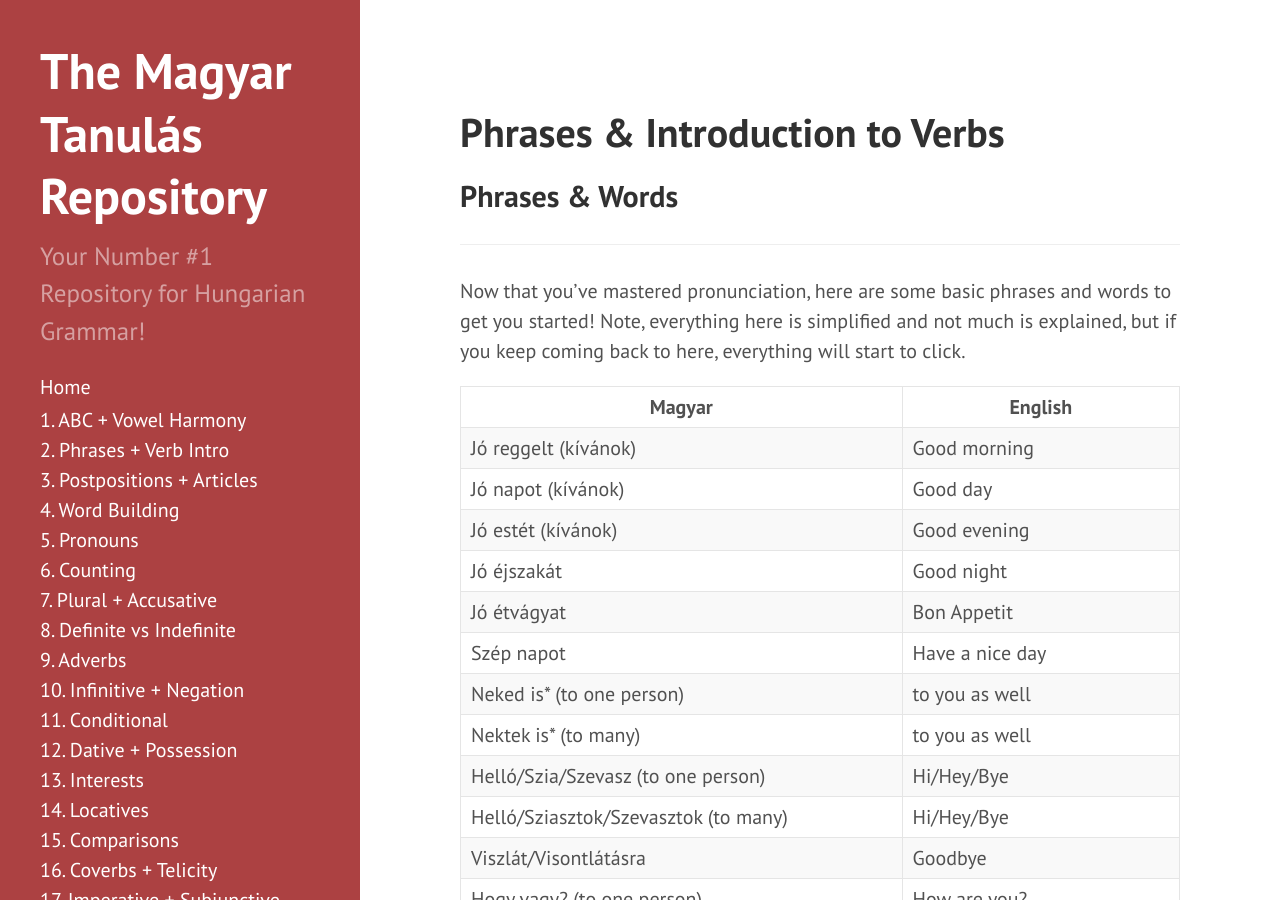
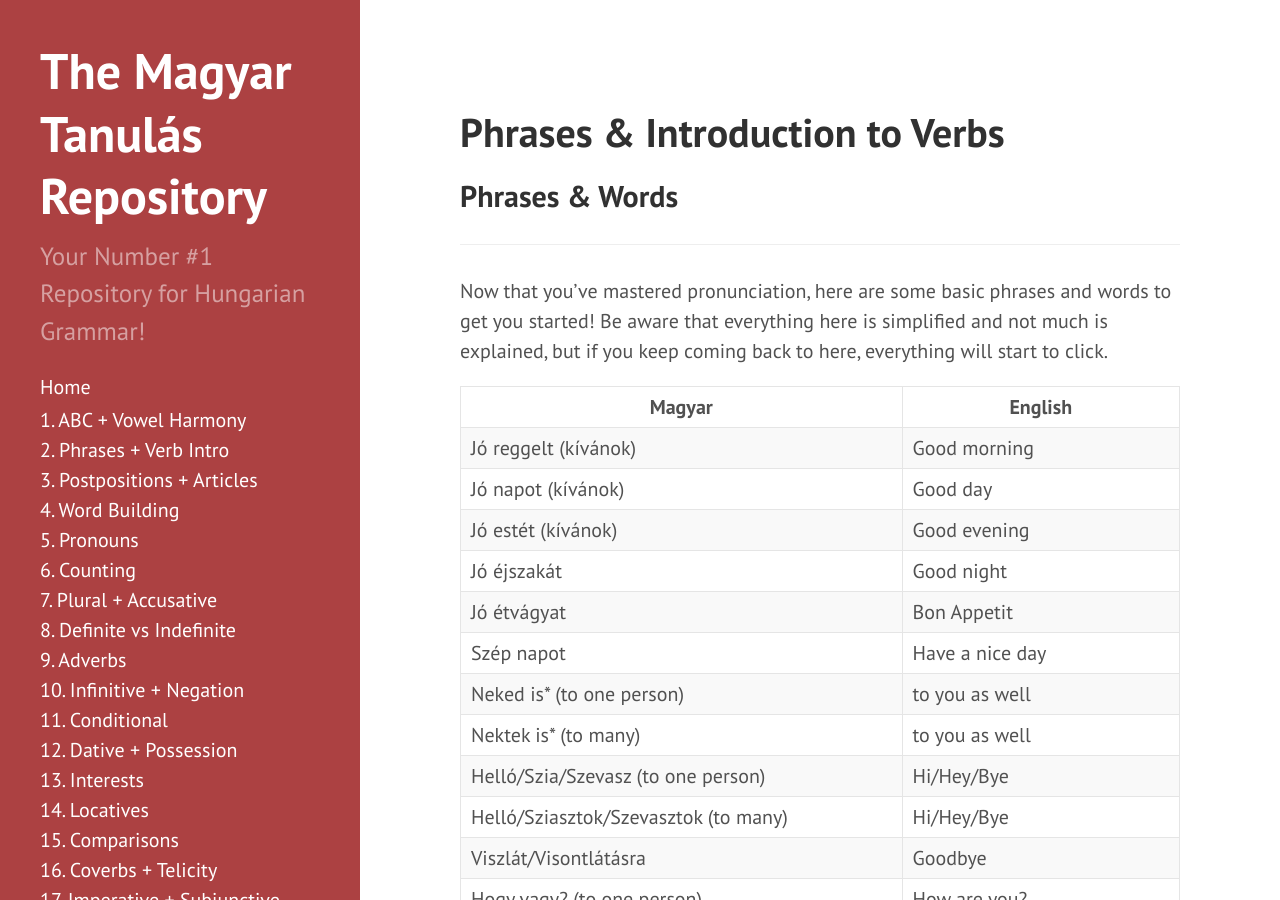
Before and after one commit to Magyartanulas/magyartanulas.github.io, a Jekyll site: the page built from phrases_verb-intro.md, in a window 1280 px wide and 900 px high. Built offline with Jekyll 4.4.1, drawn with Linux system fonts in a browser that asks for light colours; Markdown is read by kramdown in place of the engine named in the settings; some of the changed text lies outside the part shown.

Commit message:
Update phrases_verb-intro.md

```diff
--- a/phrases_verb-intro.md
+++ b/phrases_verb-intro.md
@@ -6,8 +6,7 @@
 ## Phrases & Words
 ---
 
-Now that you've mastered pronunciation, here are some basic phrases and words to get you started!
-Note, everything here is simplified and not much is explained, but if you keep coming back to here, everything will start to click.
+Now that you've mastered pronunciation, here are some basic phrases and words to get you started! Be aware that everything here is simplified and not much is explained, but if you keep coming back to here, everything will start to click.
 
 | Magyar                                             | English                       |
 |----------------------------------------------------|-------------------------------|
@@ -50,8 +49,8 @@
 | Tegnap                                             | Yesterday                     |
 
 
-* *Neked/nektek is* are responses to thoses phrases beginning with jó or szép.
-* *Igen, csak egy kicsit* is a reponse to *beszélsz angolul/magyarul?*
+* `Neked/nektek is` are responses to thoses phrases beginning with `jó` or `szép`.
+* `Igen, csak egy kicsit` is a reponse to `beszélsz angolul/magyarul?`
 
 `Challenge!`
 ![bomba](https://magyartanulas.github.io/public/bomba.png)
@@ -117,7 +116,7 @@
 ### Front vowel conjugation
 ---
 
-Örül - (He/she/it is happy) *Front-vowel (type 1)*
+`Örül` - (He/she/it is happy) *Front-vowel (type 1)*
 
 | Pronoun | Past      | Present | Future        |
 |---------|-----------|---------|---------------|
@@ -128,7 +127,7 @@
 | ti      | örültetek | örültök | fogtok örülni |
 | ők      | örültek   | örülnek | fognak örulni |
 
-Felkel - (He/she/it rises or gets up) *Front-vowel (type 2)*
+`Felkel` - (He/she/it rises or gets up) *Front-vowel (type 2)*
 
 | Pronoun | Past        | Present    | Future          |
 |---------|-------------|------------|-----------------|
@@ -144,7 +143,7 @@
 ### Back vowel conjugation
 ---
 
-Sír - (He/she/it cries) (*back-vowel conjugation due to í being the only vowel)*
+`Sír` - (He/she/it cries) (*back-vowel conjugation due to í being the only vowel)*
 
 | Pronoun | Past     | Present | Future       |
 |---------|----------|---------|--------------|
@@ -178,7 +177,7 @@
 
 There are other verbs that end with sibilant endings `s, sz, z, zs`. Because of this, some of the conjugation is changed.
 
-Lesz (he/she/it becomes) *front-vowel*
+`Lesz` (he/she/it becomes) *front-vowel*
 
 | Pronoun | Past     | Present |
 |---------|----------|---------|
```
Also changed, not shown: other parts of phrases_verb-intro.md (+2 -2 lines).
